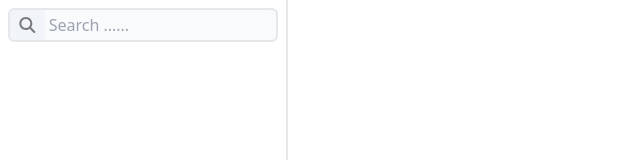
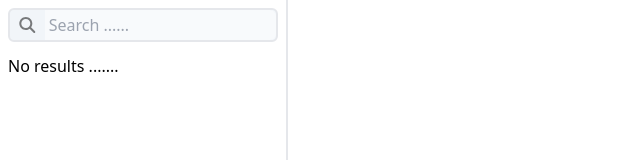
Before and after one commit to Mahmoud-AbdElaziz-Hamed/messenger-webapp, a React (Vite) app: page / in a window 1280 px wide. Shown: the top 160 px of the page, without its empty margins (0-640 px from the left). Built offline with nearby package versions, Linux system fonts and the light colour scheme; no server answers; sample sign-in values are in the browser's storage.

Commit message:
feat: add new message when filter users not found users

```diff
--- a/src/components/UsersSideList/index.jsx
+++ b/src/components/UsersSideList/index.jsx
@@ -25,7 +25,11 @@ export const UsersSideList = ({
         />
       </div>
       <div className='flex-grow overflow-y-auto'>
-        <UserItemList onClick={onClick} users={users} />
+        {users.length !== 0 ? (
+          <UserItemList onClick={onClick} users={users} />
+        ) : (
+          <div>No results .......</div>
+        )}
       </div>
       <div className='flex-shrink-0 pt-2'>
         <FontAwesomeIcon
```
